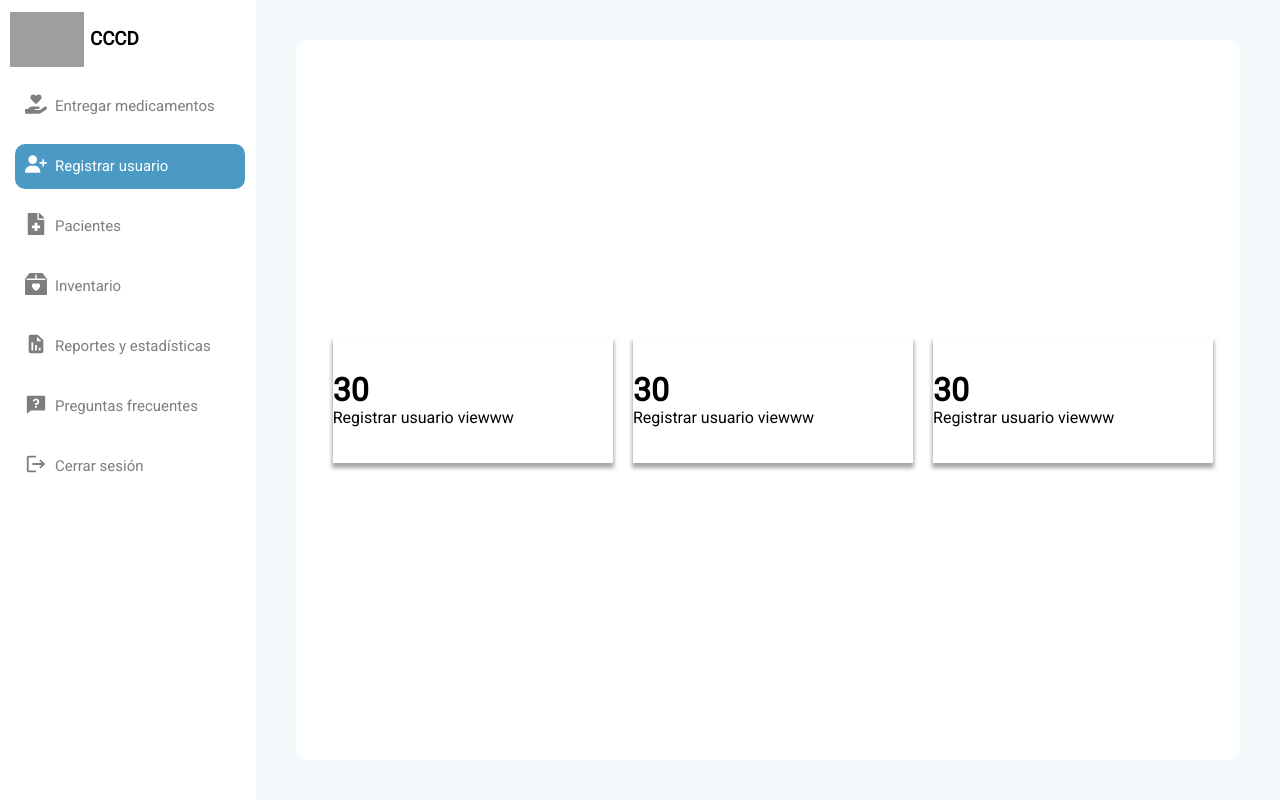
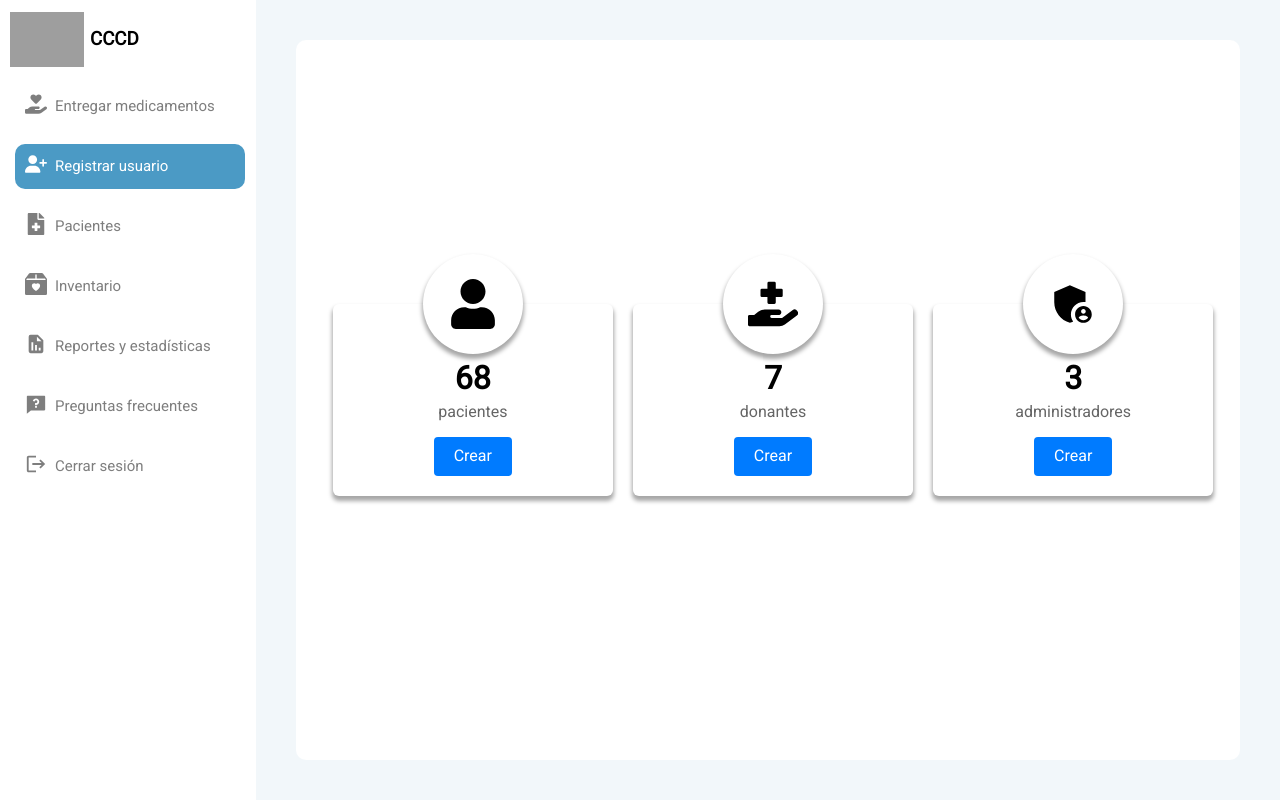
Before and after one commit to iabrahaamxs/hackathon2024, a React (Vite) app: page /dashboard in a window 1280 px wide. Both pictures are taken after a click on the button "Registrar usuario". Built offline with nearby package versions, Linux system fonts and the light colour scheme; grey boxes are pictures that could not be loaded.

Commit message:
add card create

```diff
--- a/src/components/CardCreateUser.jsx
+++ b/src/components/CardCreateUser.jsx
@@ -1,8 +1,41 @@
-function CardCreateUser({ txt }) {
+import Button from "./Button";
+import { FaUser } from "react-icons/fa";
+import { FaHandHoldingMedical } from "react-icons/fa";
+import { MdAdminPanelSettings } from "react-icons/md";
+
+function CardCreateUser({ txt, count }) {
+  const iconMap = {
+    pacientes: <FaUser />,
+    donantes: <FaHandHoldingMedical />,
+    administradores: <MdAdminPanelSettings />,
+  };
   return (
-    <div className="card-create">
-      <h1 style={{ margin: "0px" }}>30</h1>
-      <div>{txt}</div>
+    <div className="card-create shadow">
+      <i
+        className="shadow"
+        style={{
+          width: 100,
+          height: 100,
+          borderRadius: 1000,
+          marginTop: -50,
+          backgroundColor: "#fff",
+          display: "flex",
+          flexDirection: "column",
+          justifyContent: "center",
+          alignItems: "center",
+          fontSize: 50,
+        }}
+      >
+        {iconMap[txt]}
+      </i>
+      <h1 style={{ margin: "0px", fontWeight: 900}}>{count}</h1>
+      <div style={{opacity:0.6}}>{txt}</div>
+      <Button
+        variant={"primary"}
+        children={"Crear"}
+        onClick={() => navigate("/nosotros")}
+        style={{backgroundColor:"black"}}
+      />
     </div>
   );
 }
--- a/src/pages/Dashboard.jsx
+++ b/src/pages/Dashboard.jsx
@@ -76,7 +76,7 @@
           background: "white",
           margin: 40,
           flex: 1,
-          alignContent:"center",
+          alignContent: "center",
           borderRadius: "10px",
           paddingLeft: "10px",
         }}
@@ -92,9 +92,9 @@
               justifyContent: "center",
             }}
           >
-            <CardCreateUser txt="Registrar usuario viewww" />
-            <CardCreateUser txt="Registrar usuario viewww" />
-            <CardCreateUser txt="Registrar usuario viewww" />
+            <CardCreateUser txt="pacientes" count={68} />
+            <CardCreateUser txt="donantes" count={7} />
+            <CardCreateUser txt="administradores" count={3} />
           </div>
         ) : null}
         {selectedOption === "patient" ? <h2>Pacientes view</h2> : null}
--- a/src/stylesheets/Panel.css
+++ b/src/stylesheets/Panel.css
@@ -28,12 +28,20 @@
     display: flex;
 }
 
+
 .card-create{
     width: 30%;
-    height: 125px;
+    display: flex;
+    flex-direction: column;
+    align-items: center;
+    align-content: center;
+    padding-bottom: 10px;
+    gap: 6px;
+    border-radius: 6px;
 
+}
 
-    align-content: center;
+.shadow{
     -webkit-box-shadow: 0px 4px 1px 0 rgba(0,0,0,0.35);
     -moz-box-shadow: 0px 4px 1px 0 rgba(0,0,0,0.35);
     box-shadow: 0px 4px 4px 1px rgba(0,0,0,0.35);
```
